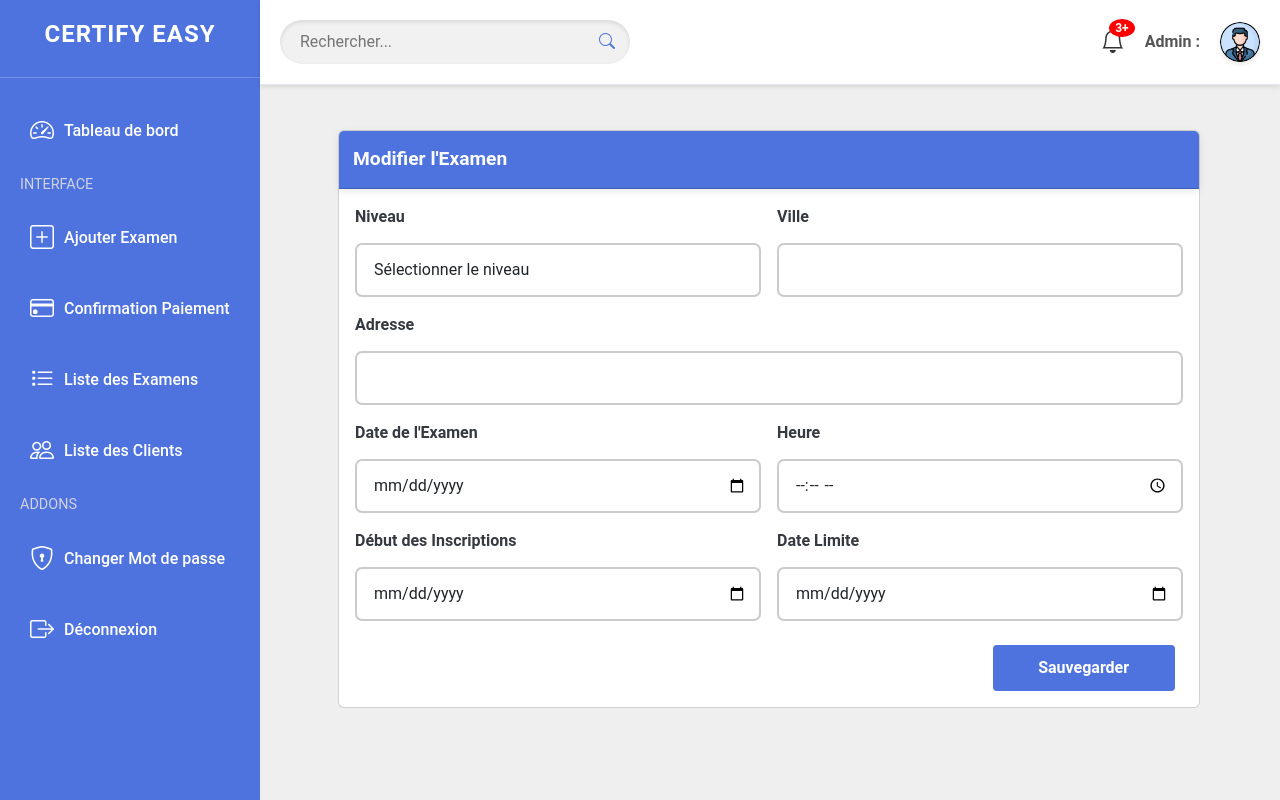
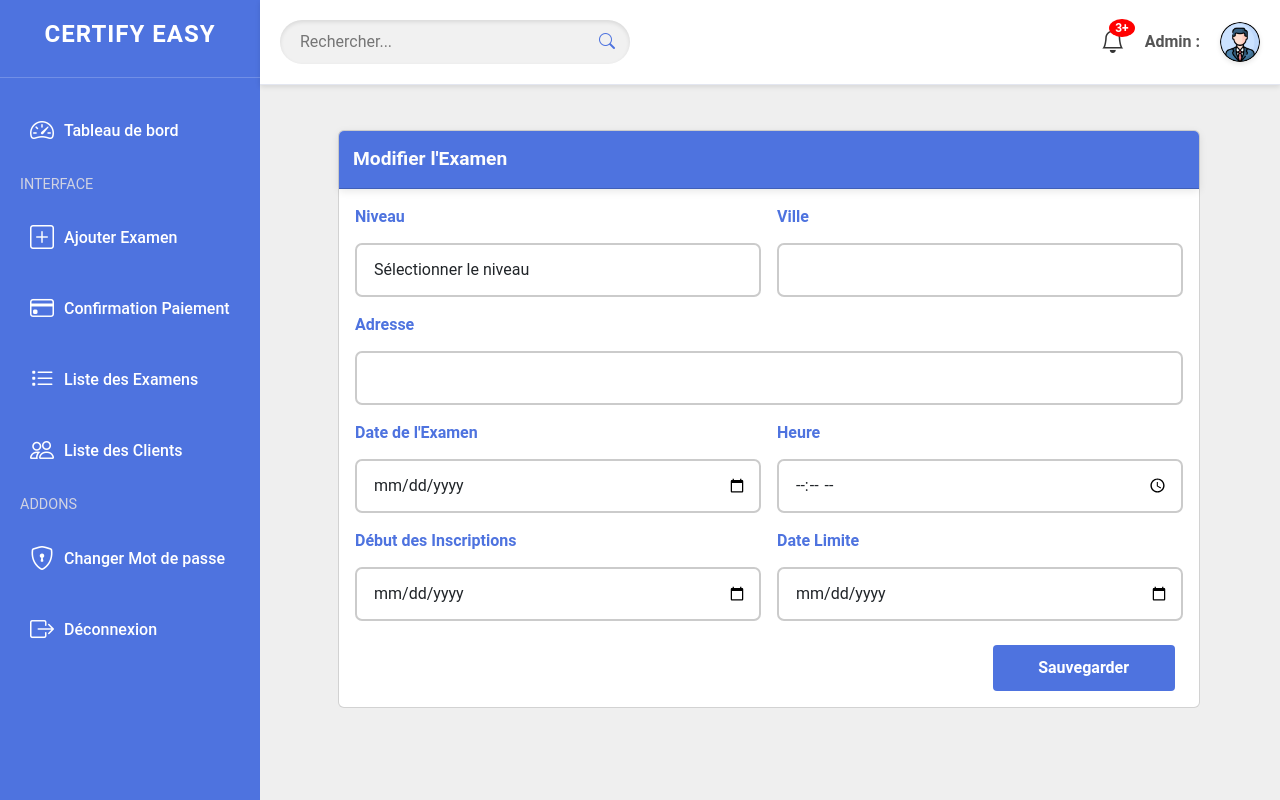
Before and after one commit to MohamedOuijjane/PlatformInscription, a CodeIgniter 4 app: the page made by app/Views/dashbord/modifier_exam.php in a window 1280 px wide. Run offline with PHP 8.4 and a stand-in for CodeIgniter, Linux system fonts and the light colour scheme; the template is opened without the code that fills it, so the values that code supplies are empty; some libraries are stand-ins or nearby versions.

Commit message:
Modifications css simple Y.M

```diff
--- a/app/Views/dashbord/modifier_exam.php
+++ b/app/Views/dashbord/modifier_exam.php
@@ -34,7 +34,7 @@
     /* Étiquettes des champs */
     .form-label {
     font-weight: bold;
-    color: #343a40;
+    color: #4e73df;
     font-size: 1rem;
     margin-bottom: 14px;
     }
```
